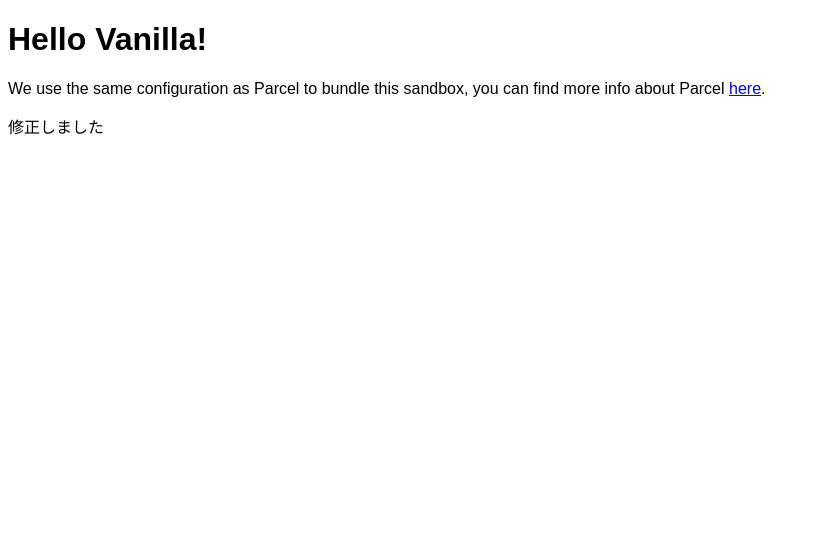
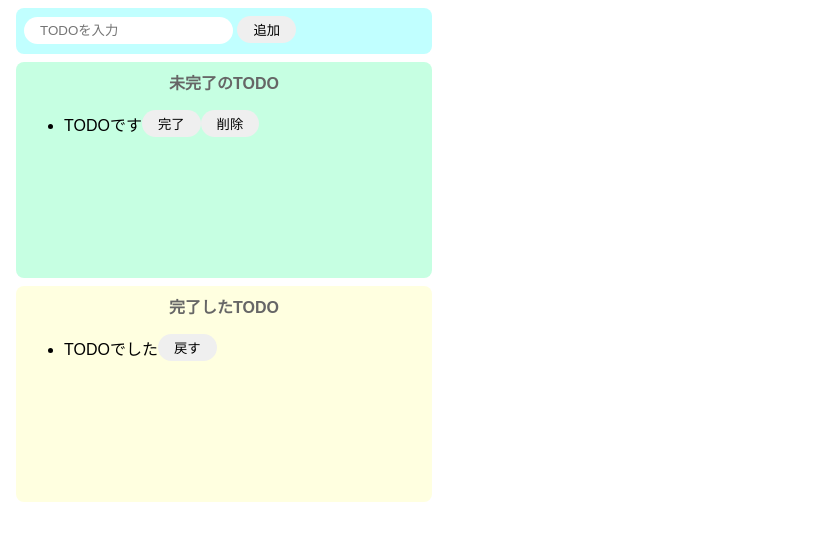
Before and after one commit to zawaman/codesandbox-test, a website built with Parcel: page index.html in a window 1280 px wide. Shown: the whole page, without its empty margins (0-819 px from the left). Built offline with nearby package versions, Linux system fonts and the light colour scheme.

Commit message:
JS版TODOアプリ

```diff
--- a/index.html
+++ b/index.html
@@ -1,13 +1,34 @@
 <!DOCTYPE html>
 <html>
   <head>
-    <title>Parcel Sandbox</title>
+    <title>TODO(JS)</title>
     <meta charset="UTF-8" />
   </head>
 
   <body>
-    <div id="app"></div>
-    <p>修正しました</p>
+    <div class="input-area">
+      <input placeholder="TODOを入力" 　 />
+      <button>追加</button>
+    </div>
+    <div class="imcomplete-area">
+      <p class="title">未完了のTODO</p>
+      <ul>
+        <div class="list-row">
+          <li>TODOです</li>
+          <button>完了</button>
+          <button>削除</button>
+        </div>
+      </ul>
+    </div>
+    <div class="complete-area">
+      <p class="title">完了したTODO</p>
+      <ul>
+        <div class="list-row">
+          <li>TODOでした</li>
+          <button>戻す</button>
+        </div>
+      </ul>
+    </div>
     <script src="src/index.js"></script>
   </body>
 </html>
--- a/src/index.js
+++ b/src/index.js
@@ -1,10 +1 @@
 import "./styles.css";
-
-document.getElementById("app").innerHTML = `
-<h1>Hello Vanilla!</h1>
-<div>
-  We use the same configuration as Parcel to bundle this sandbox, you can find more
-  info about Parcel
-  <a href="https://parceljs.org" target="_blank" rel="noopener noreferrer">here</a>.
-</div>
-`;
--- a/src/styles.css
+++ b/src/styles.css
@@ -1,3 +1,61 @@
 body {
   font-family: sans-serif;
 }
+
+input {
+  border-radius: 16px;
+  border: none;
+  padding: 6px 16px;
+  outline: none;
+}
+
+button {
+  border-radius: 16px;
+  border: none;
+  padding: 4px 16px;
+}
+
+button:hover {
+  background-color: #ff7fff;
+  color: #fff;
+  cursor: pointer;
+}
+
+.input-area {
+  background-color: #c1ffff;
+  width: 400px;
+  height: 30px;
+  padding: 8px;
+  margin: 8px;
+  border-radius: 8px;
+}
+
+.imcomplete-area {
+  background-color: #c6ffe2;
+  width: 400px;
+  min-height: 200px;
+  padding: 8px;
+  margin: 8px;
+  border-radius: 8px;
+}
+
+.complete-area {
+  background-color: #ffffe0;
+  width: 400px;
+  min-height: 200px;
+  padding: 8px;
+  margin: 8px;
+  border-radius: 8px;
+}
+
+.title {
+  text-align: center;
+  margin-top: 0;
+  font-weight: bold;
+  color: #666;
+}
+
+.list-row {
+  display: flex;
+  align-items: center;
+}
```
